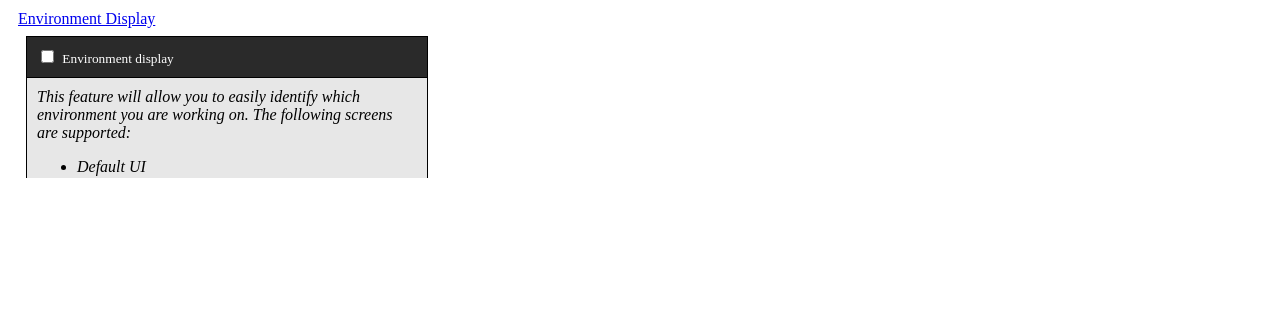
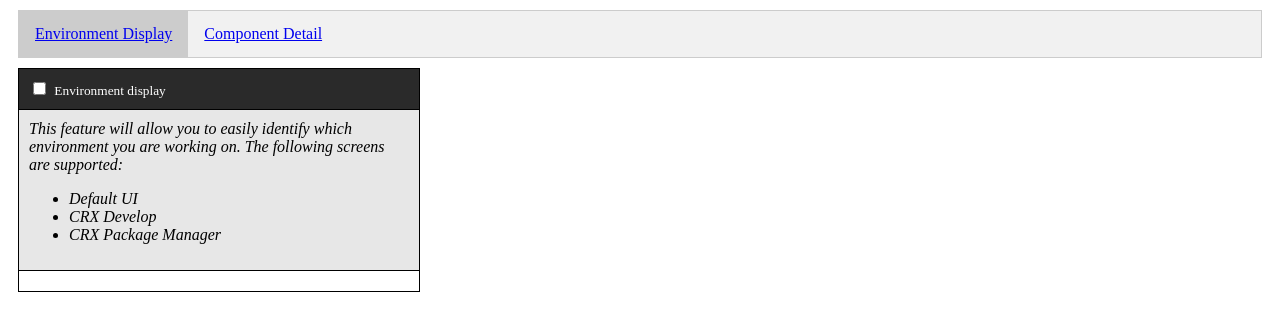
Before and after one commit to Jdruwe/aem-chrome-tools, a website built with webpack: page plugin-src/options/options.html in a window 1280 px wide. Both pictures are taken after a click on the link "Environment Display". Built offline with nearby package versions, Linux system fonts and the light colour scheme.

Commit message:
Working op options navigation

```diff
--- /dev/null
+++ b/plugin-src/options/feature-component-detail.js
@@ -0,0 +1 @@
+console.log('From component detail feature option!');
--- a/plugin-src/options/feature.css
+++ b/plugin-src/options/feature.css
@@ -31,3 +31,7 @@
 .feature__content {
     padding: 10px;
 }
+
+body {
+    margin: 10px 0;
+}
--- a/plugin-src/options/options.css
+++ b/plugin-src/options/options.css
@@ -1,3 +1,7 @@
+html, body, .container, iframe {
+    height: 100%
+}
+
 .container {
     margin: 10px;
 }
@@ -9,3 +13,27 @@ iframe {
     background-color: transparent;
     width: 100%;
 }
+
+.navigation {
+    overflow: hidden;
+    border: 1px solid #ccc;
+    background-color: #f1f1f1;
+}
+
+.navigation__item {
+    background-color: inherit;
+    float: left;
+    border: none;
+    outline: none;
+    cursor: pointer;
+    padding: 14px 16px;
+    transition: 0.3s;
+}
+
+.navigation__item:hover {
+    background-color: #ddd;
+}
+
+.navigation__item.active {
+    background-color: #ccc;
+}
--- a/plugin-src/options/options.html
+++ b/plugin-src/options/options.html
@@ -8,6 +8,7 @@
 
     <nav class="navigation">
         <a class="navigation__item" data-feature="environment-display" href="#">Environment Display</a>
+        <a class="navigation__item" data-feature="component-detail" href="#">Component Detail</a>
     </nav>
 
     <iframe id="iframe" src=""></iframe>
--- a/plugin-src/options/options.js
+++ b/plugin-src/options/options.js
@@ -1,21 +1,43 @@
-function setFeatureOptionListeners() {
-    const navigationItems = document.getElementsByClassName("navigation__item");
-    for (let i = 0; i < navigationItems.length; i++) {
-        navigationItems[i].addEventListener("click", function (e) {
-            const target = e.target;
-            const feature = target.dataset.feature;
-            showFeatureOption(feature);
-            e.preventDefault();
-        })
+let navigationItems;
+
+function initializeOptions() {
+    navigationItems = Array.from(document.getElementsByClassName('navigation__item'));
+    for (let item of navigationItems) {
+        setNavigationItemClickListener(item);
     }
 }
 
-function showFeatureOption(feature) {
-    const iframe = document.getElementById("iframe");
-    iframe.setAttribute("src", `feature-${feature}.html`);
+function setNavigationItemClickListener(navItem) {
+    navItem.addEventListener('click', function (e) {
+        const target = e.target;
+        const feature = target.dataset.feature;
+        updateNavigation(navItem);
+        loadFeature(feature);
+        e.preventDefault();
+    })
 }
 
-setFeatureOptionListeners();
+function updateNavigation(navItem) {
+    deactivateNavigationItems();
+    activateNavigationItem(navItem)
+}
+
+function activateNavigationItem(item) {
+    item.classList.add('active')
+}
+
+function deactivateNavigationItems() {
+    for (let item of navigationItems) {
+        item.classList.remove('active')
+    }
+}
+
+function loadFeature(feature) {
+    const iframe = document.getElementById('iframe');
+    iframe.setAttribute('src', `feature-${feature}.html`);
+}
+
+initializeOptions();
 
 
 // import {MESSAGE_ENVIRONMENTS} from '../constants'
--- a/webpack.config.js
+++ b/webpack.config.js
@@ -11,7 +11,8 @@ module.exports = {
         "background": "./plugin-src/scripts/background/background.js",
         "options": "./plugin-src/options/options.js",
         "content-environment-display": "./plugin-src/scripts/content/environment-display.js",
-        "feature-environment-display": "./plugin-src/options/feature-environment-display.js"
+        "feature-environment-display": "./plugin-src/options/feature-environment-display.js",
+        "feature-component-detail": "./plugin-src/options/feature-component-detail.js"
     },
     output: {
         publicPath: ".",
```
Also changed, not shown: plugin-src/options/feature-component-detail.html (added, +21 -0 lines). Lines whose indentation alone changed are shown as unchanged.
